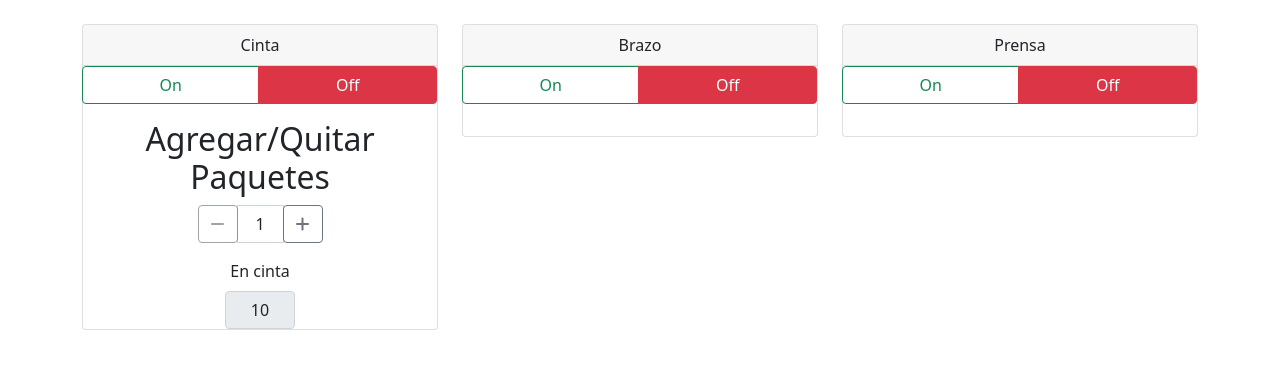
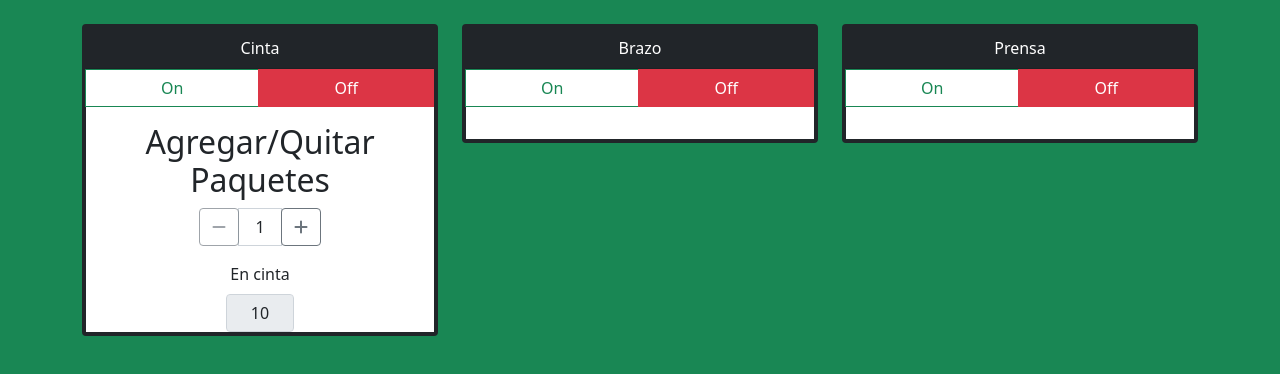
Before and after one commit to rngonzalez2566/Proyecto-Modelos, an Angular app in the folder tp-modelos/: page / in a window 1280 px wide. Shown: the top 374 px of the page. Built offline with nearby package versions, Linux system fonts and the light colour scheme.

Commit message:
Cambio Styles

```diff
--- a/tp-modelos/src/app/components/brazo/brazo.component.html
+++ b/tp-modelos/src/app/components/brazo/brazo.component.html
@@ -1,14 +1,14 @@
 
-    <div class="card">
-        <div class="card-header text-center">
+    <div class="card border-4 border-dark rounded">
+        <div class="card-header text-center  bg-dark text-white rounded-0">
             Brazo
         </div>
         <div class="btn-group btn-group-toggle" data-toggle="buttons1">
             <input type="radio" class="btn-check" name="options-outlined1" id="success-outlined1" autocomplete="off" >
-            <label class="btn btn-outline-success" for="success-outlined1">On</label>
+            <label class="btn btn-outline-success rounded-0" for="success-outlined1">On</label>
 
             <input type="radio" class="btn-check" name="options-outlined1" id="danger-outlined1" autocomplete="off" checked>
-            <label class="btn btn-outline-danger" for="danger-outlined1">Off</label>
+            <label class="btn btn-outline-danger rounded-0" for="danger-outlined1">Off</label>
         </div>
         <div class="card-body">
         </div>
--- a/tp-modelos/src/app/components/cinta/cinta.component.html
+++ b/tp-modelos/src/app/components/cinta/cinta.component.html
@@ -1,14 +1,14 @@
 
-        <div class="card">
-            <div class="card-header text-center">
+        <div class="card border-4 border-dark rounded">
+            <div class="card-header text-center bg-dark text-white rounded-0">
                 Cinta
             </div>
             <div class="btn-group btn-group-toggle" data-toggle="buttons">
-                <input type="radio" class="btn-check" name="options-outlined" id="success-outlined" autocomplete="off">
-                <label class="btn btn-outline-success" for="success-outlined">On</label>
+                <input type="radio" class="btn-check " name="options-outlined" id="success-outlined" autocomplete="off">
+                <label class="btn btn-outline-success rounded-0" for="success-outlined">On</label>
 
                 <input type="radio" class="btn-check" name="options-outlined" id="danger-outlined" autocomplete="off" checked>
-                <label class="btn btn-outline-danger" for="danger-outlined">Off</label>
+                <label class="btn btn-outline-danger rounded-0" for="danger-outlined">Off</label>
             </div>
             <div class="card-body">
 
--- a/tp-modelos/src/app/components/prensa/prensa.component.html
+++ b/tp-modelos/src/app/components/prensa/prensa.component.html
@@ -1,14 +1,14 @@
 
-    <div class="card">
-        <div class="card-header text-center">
+    <div class="card border-4 border-dark rounded">
+        <div class="card-header text-center bg-dark text-white rounded-0">
             Prensa
         </div>
         <div class="btn-group btn-group-toggle" data-toggle="buttons2">
             <input type="radio" class="btn-check" name="options-outlined2" id="success-outlined2" autocomplete="off" >
-            <label class="btn btn-outline-success" for="success-outlined2">On</label>
+            <label class="btn btn-outline-success rounded-0" for="success-outlined2">On</label>
 
             <input type="radio" class="btn-check" name="options-outlined2" id="danger-outlined2" autocomplete="off" checked>
-            <label class="btn btn-outline-danger" for="danger-outlined2">Off</label>
+            <label class="btn btn-outline-danger rounded-0" for="danger-outlined2">Off</label>
         </div>
         <div class="card-body">
         </div>
--- a/tp-modelos/src/index.html
+++ b/tp-modelos/src/index.html
@@ -10,8 +10,8 @@
   <script src="https://cdn.jsdelivr.net/npm/bootstrap@5.1.3/dist/js/bootstrap.bundle.min.js" integrity="sha384-ka7Sk0Gln4gmtz2MlQnikT1wXgYsOg+OMhuP+IlRH9sENBO0LRn5q+8nbTov4+1p" crossorigin="anonymous"></script>
   <script src="https://kit.fontawesome.com/4916b24a63.js" crossorigin="anonymous"></script>
 </head>
-<body>
-  <app-root>
+<body class="bg-success">
+  <app-root >
 
   </app-root>
 </body>
```
